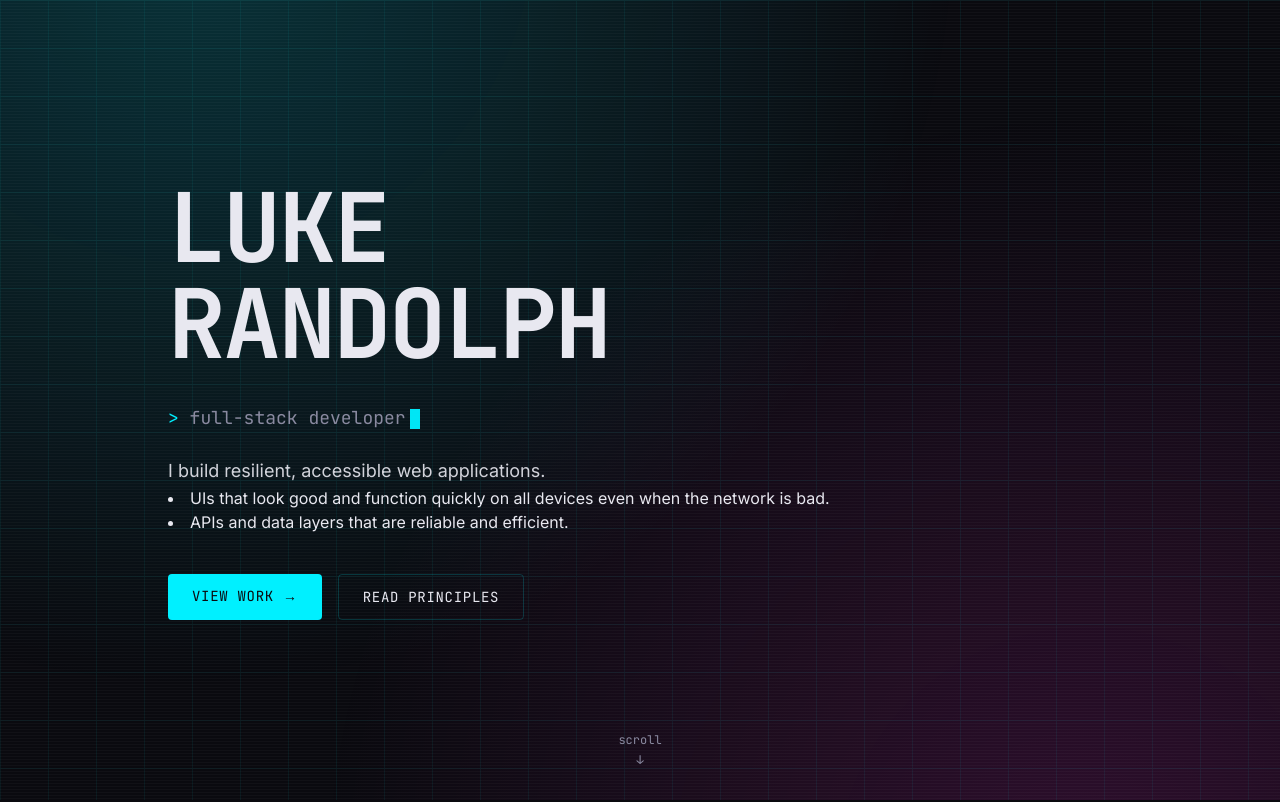
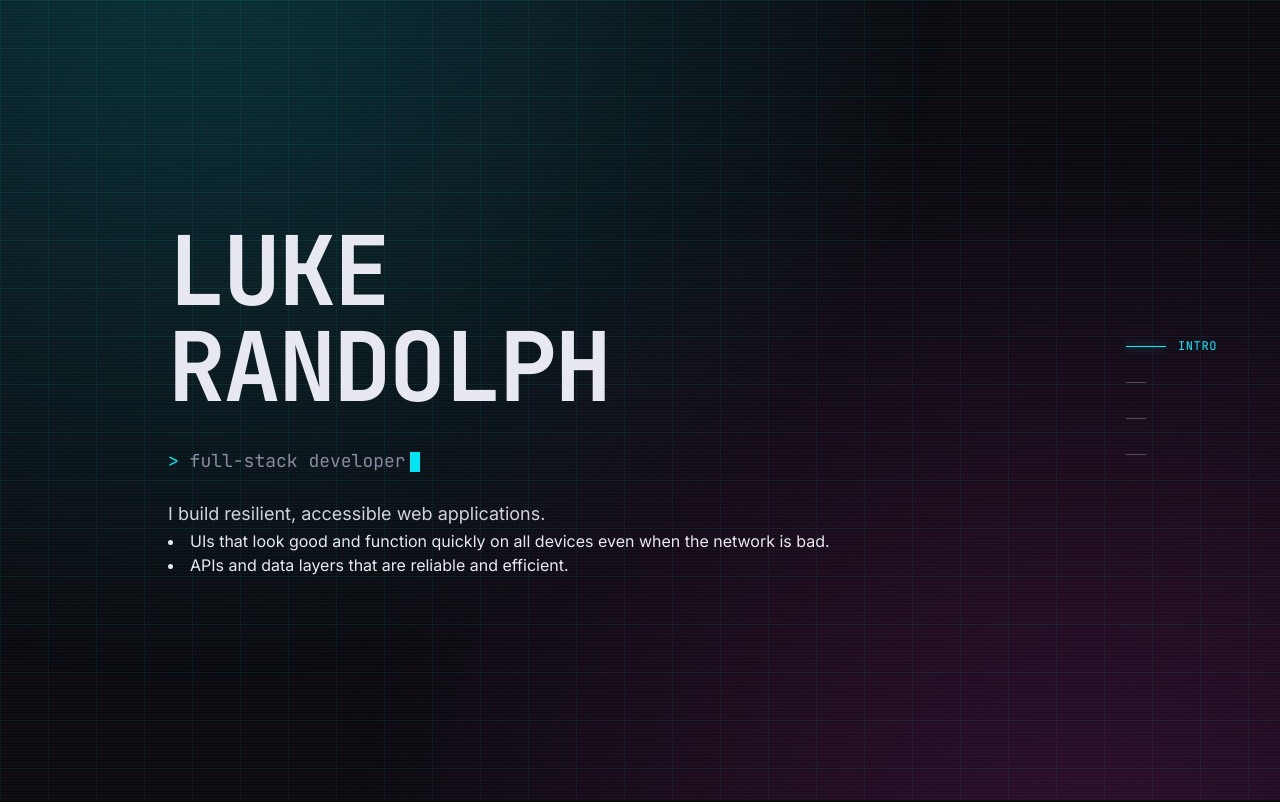
Before and after one commit to luke-randolph/luke-randolph-portfolio, a Next.js app: page / in a window 1280 px wide. Shown: the top 802 px of the page. Built offline with nearby package versions, Linux system fonts and the light colour scheme.

Commit message:
add side nav and skip to main conent button

```diff
--- a/app/components/About.tsx
+++ b/app/components/About.tsx
@@ -41,7 +41,7 @@ export function About() {
         about
       </p>
       <h2 className="font-mono text-3xl sm:text-4xl font-bold mb-12">
-        Hello, world.
+        Who I am.
       </h2>
 
       <div className="grid grid-cols-1 md:grid-cols-[200px_1fr] gap-10 items-start">
--- a/app/components/Hero.tsx
+++ b/app/components/Hero.tsx
@@ -2,7 +2,10 @@ import { GlitchText } from "./GlitchText";
 
 export function Hero() {
   return (
-    <section className="relative min-h-screen flex flex-col justify-center px-6 sm:px-10 max-w-5xl mx-auto">
+    <section
+      id="hero"
+      className="relative min-h-screen flex flex-col justify-center px-6 sm:px-10 max-w-5xl mx-auto scroll-mt-16"
+    >
       <h1 className="font-mono text-5xl sm:text-7xl md:text-8xl font-bold leading-none tracking-tight">
         <GlitchText>LUKE</GlitchText>
         <br />
@@ -24,32 +27,6 @@ export function Hero() {
         </li>
         <li>APIs and data layers that are reliable and efficient.</li>
       </ul>
-
-      <div className="mt-10 flex flex-wrap gap-4">
-        <a
-          href="#work"
-          className="font-mono text-sm uppercase tracking-wider px-6 py-3 bg-cyan text-bg hover:bg-magenta transition-colors rounded-sm"
-        >
-          View work →
-        </a>
-        <a
-          href="#principles"
-          className="font-mono text-sm uppercase tracking-wider px-6 py-3 neon-border text-fg hover:text-cyan rounded-sm"
-        >
-          Read principles
-        </a>
-      </div>
-
-      <a
-        href="#about"
-        aria-label="Scroll to about section"
-        className="absolute bottom-8 left-1/2 -translate-x-1/2 font-mono text-xs text-fg-muted hover:text-cyan transition-colors"
-      >
-        <span className="block">scroll</span>
-        <span aria-hidden="true" className="block text-center mt-1">
-          ↓
-        </span>
-      </a>
     </section>
   );
 }
--- a/app/components/Principles.tsx
+++ b/app/components/Principles.tsx
@@ -31,12 +31,9 @@ export function Principles() {
         <span className="text-fg-muted">{"// "}</span>
         principles
       </p>
-      <h2 className="font-mono text-3xl sm:text-4xl font-bold mb-4">
+      <h2 className="font-mono text-3xl sm:text-4xl font-bold mb-12">
         How I work.
       </h2>
-      <p className="text-fg-muted text-lg max-w-2xl mb-12">
-        An evolving list that guides my approach to software development.
-      </p>
 
       <ol className="space-y-8">
         {principles.map((p, i) => (
--- /dev/null
+++ b/app/components/SideNav.tsx
@@ -0,0 +1,93 @@
+"use client";
+
+import { useEffect, useState } from "react";
+
+const sections = [
+  { id: "hero", label: "intro" },
+  { id: "about", label: "about" },
+  { id: "work", label: "work" },
+  { id: "principles", label: "principles" },
+];
+
+export function SideNav() {
+  const [active, setActive] = useState("hero");
+
+  useEffect(() => {
+    let frame = 0;
+
+    const compute = () => {
+      frame = 0;
+      let current = sections[0].id;
+      let bestDistance = Infinity;
+      for (const { id } of sections) {
+        const el = document.getElementById(id);
+        if (!el) continue;
+        const distance = Math.abs(el.getBoundingClientRect().top);
+        if (distance < bestDistance) {
+          bestDistance = distance;
+          current = id;
+        }
+      }
+      setActive(current);
+    };
+
+    const onScroll = () => {
+      if (frame) return;
+      frame = requestAnimationFrame(compute);
+    };
+
+    compute();
+    window.addEventListener("scroll", onScroll, { passive: true });
+    window.addEventListener("resize", onScroll);
+    return () => {
+      if (frame) cancelAnimationFrame(frame);
+      window.removeEventListener("scroll", onScroll);
+      window.removeEventListener("resize", onScroll);
+    };
+  }, []);
+
+  return (
+    <nav
+      aria-label="Page sections"
+      className="fixed right-6 top-1/2 -translate-y-1/2 z-40 hidden md:block"
+    >
+      <ul className="flex flex-col gap-5">
+        {sections.map(({ id, label }) => {
+          const isActive = active === id;
+          return (
+            <li key={id}>
+              <a
+                href={`#${id}`}
+                aria-label={`Jump to ${label} section`}
+                aria-current={isActive ? "true" : undefined}
+                className="group flex items-center gap-3 font-mono text-xs uppercase tracking-wider"
+              >
+                <span
+                  aria-hidden="true"
+                  className="order-1 flex w-10 justify-start"
+                >
+                  <span
+                    className={`block h-px transition-all duration-200 ${
+                      isActive
+                        ? "w-10 bg-cyan shadow-[0_0_8px_rgba(0,240,255,0.7)]"
+                        : "w-5 bg-fg-muted/50 group-hover:w-8 group-hover:bg-cyan/70"
+                    }`}
+                  />
+                </span>
+                <span
+                  className={`order-2 transition-opacity duration-200 ${
+                    isActive
+                      ? "text-cyan opacity-100"
+                      : "text-fg-muted opacity-0 group-hover:opacity-100 group-focus-visible:opacity-100"
+                  }`}
+                >
+                  {label}
+                </span>
+              </a>
+            </li>
+          );
+        })}
+      </ul>
+    </nav>
+  );
+}
--- a/app/components/Work.tsx
+++ b/app/components/Work.tsx
@@ -34,7 +34,7 @@ export function Work() {
         portfolio
       </p>
       <h2 className="font-mono text-3xl sm:text-4xl font-bold mb-4">
-        Selected Works.
+        Selected works.
       </h2>
       <p className="font-mono text-sm text-fg-muted max-w-2xl mb-12 leading-relaxed">
         <span className="text-magenta">{"!"}</span> These apps are built to
--- a/app/page.tsx
+++ b/app/page.tsx
@@ -2,10 +2,19 @@ import { Hero } from "./components/Hero";
 import { About } from "./components/About";
 import { Work } from "./components/Work";
 import { Principles } from "./components/Principles";
+import { SideNav } from "./components/SideNav";
 
 export default function Home() {
   return (
-    <main className="relative">
+    <>
+      <a
+        href="#main"
+        className="sr-only focus:not-sr-only focus:fixed focus:top-4 focus:left-4 focus:z-50 focus:px-4 focus:py-2 focus:bg-cyan focus:text-bg focus:font-mono focus:text-sm focus:rounded-sm"
+      >
+        Skip to main content
+      </a>
+      <SideNav />
+      <main id="main" className="relative">
         <Hero />
         <About />
         <Work />
@@ -17,5 +26,6 @@ export default function Home() {
           </p>
         </footer>
       </main>
+    </>
   );
 }
```
Lines whose indentation alone changed are shown as unchanged.
